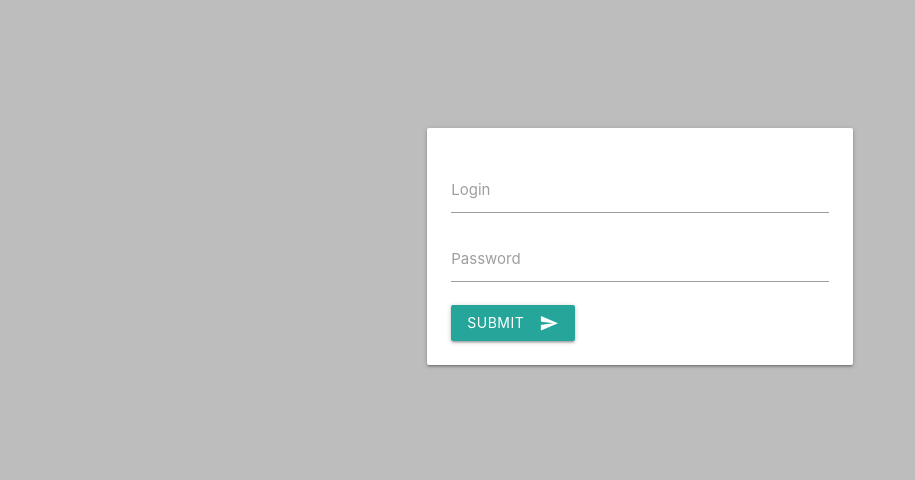
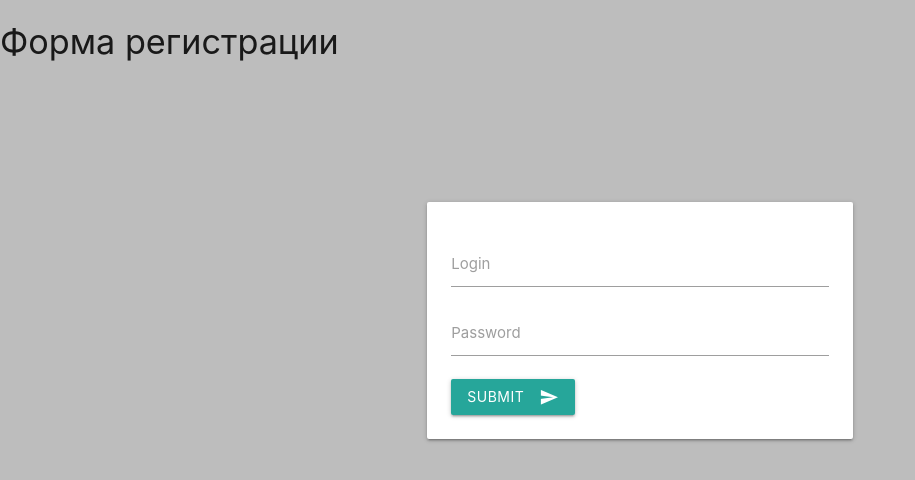
Before and after one commit to doriana-greia/registration, a plain HTML site: page index.html in a window 1280 px wide. Shown: the whole page, without its empty margins (0-915 px from the left). Drawn offline with nearby package versions, Linux system fonts and the light colour scheme.

Commit message:
Add of text on a form

```diff
--- a/index.html
+++ b/index.html
@@ -12,6 +12,7 @@
 	<meta name="viewport" content="width=device-width, initial-scale=1.0"/>
 </head>
 <body class="grey lighten-1">
+   <h4>Форма регистрации</h4>
 <section class="form-registration">
 	<div class="container">
 		<div class="row">
```
